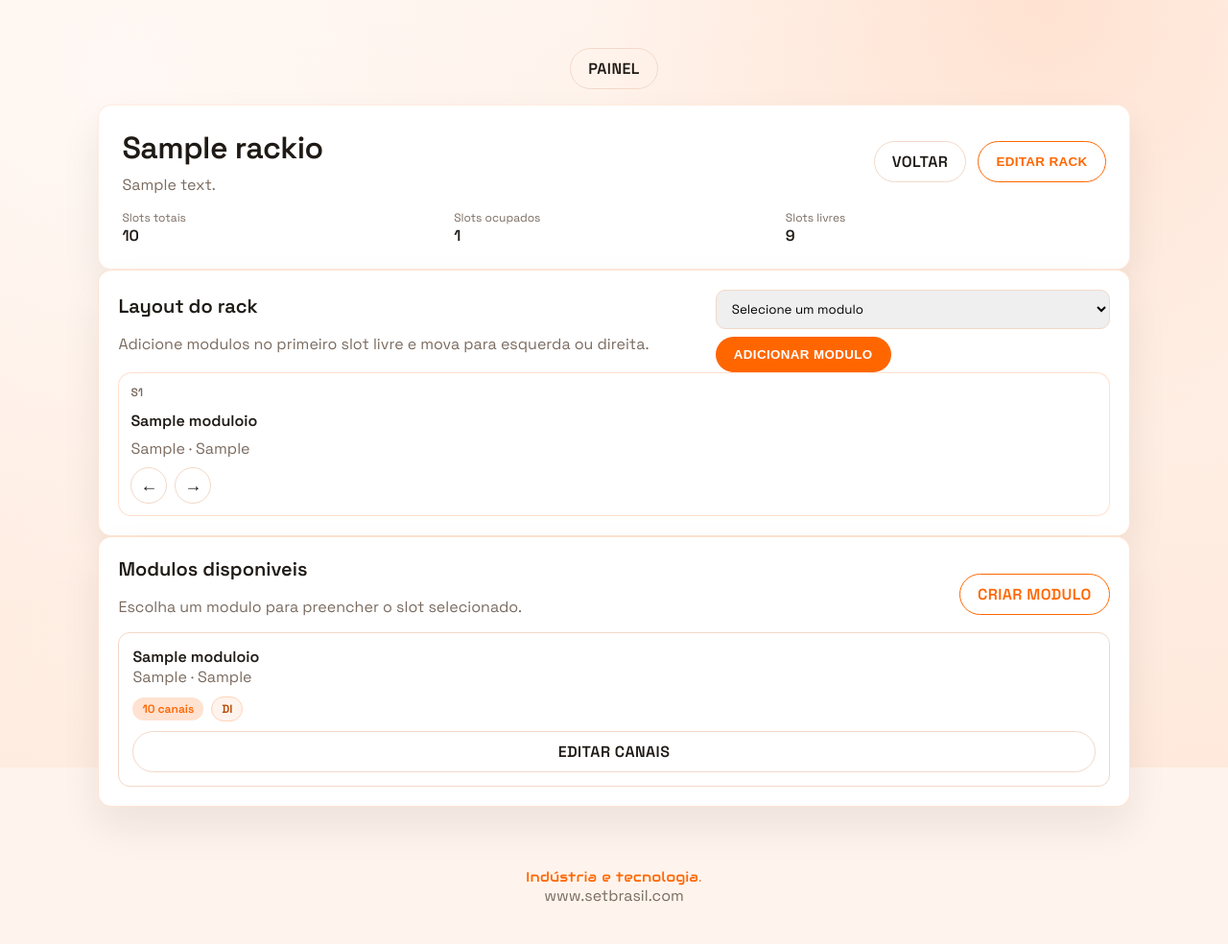
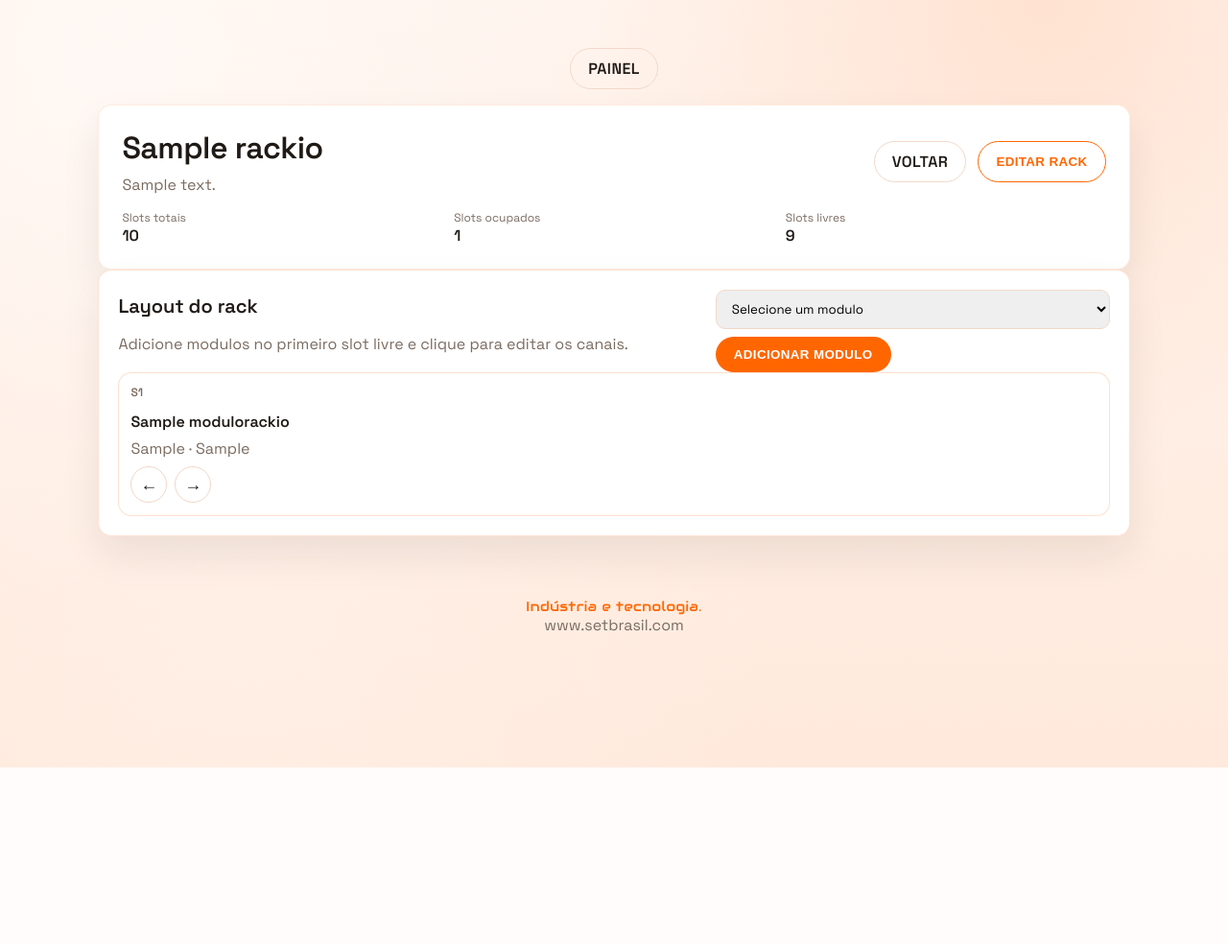
Before and after one commit to tallisonbarros/saas-set, a Django app: page /ios/racks/1/ in a window 1280 px wide. Shown: the whole page at 96% size. After the commit the page ends 800 px from the top, so only its background shows below. Run offline with Django 5.2, Linux system fonts and the light colour scheme; a user stored in the database is signed in; data comes from the database, SQL or seed files in the repository; tables that the repository leaves empty hold one stand-in row (values such as "Sample post").

Commit message:
Atualizacao50

```diff
--- a/core/models.py
+++ b/core/models.py
@@ -170,8 +170,21 @@ class ModuloIO(models.Model):
         return self.nome
 
 
-class CanalIO(models.Model):
-    modulo = models.ForeignKey(ModuloIO, on_delete=models.CASCADE, related_name="canais")
+class ModuloRackIO(models.Model):
+    rack = models.ForeignKey("RackIO", on_delete=models.CASCADE, related_name="modulos")
+    modulo_modelo = models.ForeignKey(ModuloIO, on_delete=models.PROTECT, related_name="instancias")
+    nome = models.CharField(max_length=120, blank=True)
+    criado_em = models.DateTimeField(auto_now_add=True)
+
+    class Meta:
+        ordering = ["id"]
+
+    def __str__(self):
+        return self.nome or self.modulo_modelo.nome
+
+
+class CanalRackIO(models.Model):
+    modulo = models.ForeignKey(ModuloRackIO, on_delete=models.CASCADE, related_name="canais")
     indice = models.PositiveSmallIntegerField()
     nome = models.CharField(max_length=120, blank=True)
     tipo = models.ForeignKey(TipoCanalIO, on_delete=models.PROTECT, related_name="canais")
@@ -179,11 +192,11 @@ class CanalIO(models.Model):
     class Meta:
         ordering = ["indice"]
         constraints = [
-            models.UniqueConstraint(fields=["modulo", "indice"], name="unique_modulo_canal_indice"),
+            models.UniqueConstraint(fields=["modulo", "indice"], name="unique_modulo_rack_canal_indice"),
         ]
 
     def __str__(self):
-        return f"{self.modulo.nome} - {self.indice}"
+        return f"{self.modulo} - {self.indice}"
 
 
 class RackIO(models.Model):
@@ -206,7 +219,7 @@ class RackSlotIO(models.Model):
     rack = models.ForeignKey(RackIO, on_delete=models.CASCADE, related_name="slots")
     posicao = models.PositiveSmallIntegerField()
     modulo = models.ForeignKey(
-        ModuloIO,
+        ModuloRackIO,
         on_delete=models.SET_NULL,
         null=True,
         blank=True,
--- a/core/static/core/styles.css
+++ b/core/static/core/styles.css
@@ -955,6 +955,17 @@ select {
   gap: 8px;
 }
 
+.slot-link {
+  display: grid;
+  gap: 6px;
+  text-decoration: none;
+  color: inherit;
+}
+
+.slot-link:hover .slot-title {
+  color: var(--accent);
+}
+
 .slot-title {
   font-weight: 600;
 }
--- a/core/templates/core/ios_rack_detail.html
+++ b/core/templates/core/ios_rack_detail.html
@@ -38,7 +38,7 @@
     <div class="io-card-head">
       <div>
         <h2 class="io-title">Layout do rack</h2>
-        <p class="muted">Adicione modulos no primeiro slot livre e mova para esquerda ou direita.</p>
+        <p class="muted">Adicione modulos no primeiro slot livre e clique para editar os canais.</p>
       </div>
       <form class="rack-add-form" method="post">
         {% csrf_token %}
@@ -58,8 +58,10 @@
           <div class="slot-label">S{{ slot.posicao }}</div>
           {% if slot.modulo %}
             <div class="slot-module">
-              <div class="slot-title">{{ slot.modulo.nome }}</div>
-              <div class="muted">{{ slot.modulo.marca }} · {{ slot.modulo.modelo }}</div>
+              <a class="slot-link" href="{% url 'ios_rack_modulo_detail' slot.modulo.id %}">
+                <div class="slot-title">{{ slot.modulo.nome|default:slot.modulo.modulo_modelo.nome }}</div>
+                <div class="muted">{{ slot.modulo.modulo_modelo.marca }} · {{ slot.modulo.modulo_modelo.modelo }}</div>
+              </a>
               <div class="slot-actions">
                 <form method="post">
                   {% csrf_token %}
@@ -86,30 +88,4 @@
     </div>
   </section>
 
-  <section class="io-card">
-    <div class="io-card-head">
-      <div>
-        <h2 class="io-title">Modulos disponiveis</h2>
-        <p class="muted">Escolha um modulo para preencher o slot selecionado.</p>
-      </div>
-      <a class="btn btn-outline" href="{% url 'ios_modulos' %}">Criar modulo</a>
-    </div>
-    <div class="module-list">
-      {% for module in modules %}
-        <article class="module-card compact">
-          <div>
-            <div class="module-title">{{ module.nome }}</div>
-            <div class="muted">{{ module.marca }} · {{ module.modelo }}</div>
-          </div>
-          <div class="module-meta">
-            <span class="slot-badge">{{ module.quantidade_canais }} canais</span>
-            <span class="module-pill">{{ module.tipo_base.nome }}</span>
-          </div>
-          <a class="btn btn-ghost" href="{% url 'ios_modulo_detail' module.id %}">Editar canais</a>
-        </article>
-      {% empty %}
-        <div class="muted">Nenhum modulo cadastrado para este cliente.</div>
-      {% endfor %}
-    </div>
-  </section>
 {% endblock %}
--- a/core/views.py
+++ b/core/views.py
@@ -13,13 +13,14 @@ from django.db.models import Case, Count, IntegerField, Q, Sum, Value, When
 
 from .forms import TipoPerfilCreateForm, UserCreateForm
 from .models import (
-    CanalIO,
+    CanalRackIO,
     CategoriaCompra,
     Caderno,
     CentroCusto,
     Cliente,
     Compra,
     ModuloIO,
+    ModuloRackIO,
     Proposta,
     StatusCompra,
     RackIO,
@@ -125,17 +126,12 @@ def ios_list(request):
 
     racks = RackIO.objects.all() if request.user.is_staff and not cliente else RackIO.objects.filter(cliente=cliente)
     racks = racks.annotate(ocupados=Count("slots", filter=Q(slots__modulo__isnull=False)))
-    modules = (
-        ModuloIO.objects.all() if request.user.is_staff and not cliente else ModuloIO.objects.filter(cliente=cliente)
-    )
-    modules = modules.select_related("tipo_base")
     channel_types = TipoCanalIO.objects.filter(ativo=True).order_by("nome")
     return render(
         request,
         "core/ios_list.html",
         {
             "racks": racks,
-            "modules": modules,
             "channel_types": channel_types,
             "can_manage": bool(cliente),
         },
@@ -152,10 +148,25 @@ def ios_rack_detail(request, pk):
         action = request.POST.get("action")
         if action == "add_first":
             module_id = request.POST.get("module_id")
-            module = get_object_or_404(ModuloIO, pk=module_id, cliente=rack.cliente)
+            module_modelo = get_object_or_404(ModuloIO, pk=module_id, cliente=rack.cliente)
             slot = RackSlotIO.objects.filter(rack=rack, modulo__isnull=True).order_by("posicao").first()
             if slot:
-                slot.modulo = module
+                modulo = ModuloRackIO.objects.create(
+                    rack=rack,
+                    modulo_modelo=module_modelo,
+                    nome=module_modelo.nome,
+                )
+                canais = [
+                    CanalRackIO(
+                        modulo=modulo,
+                        indice=index,
+                        nome=f"Canal {index:02d}",
+                        tipo=module_modelo.tipo_base,
+                    )
+                    for index in range(1, module_modelo.quantidade_canais + 1)
+                ]
+                CanalRackIO.objects.bulk_create(canais)
+                slot.modulo = modulo
                 slot.save(update_fields=["modulo"])
             return redirect("ios_rack_detail", pk=rack.pk)
         if action in ["move_left", "move_right"]:
@@ -169,7 +180,7 @@ def ios_rack_detail(request, pk):
                 neighbor.save(update_fields=["modulo"])
             return redirect("ios_rack_detail", pk=rack.pk)
 
-    slots = rack.slots.select_related("modulo").order_by("posicao")
+    slots = rack.slots.select_related("modulo", "modulo__modulo_modelo").order_by("posicao")
     modules = ModuloIO.objects.filter(cliente=rack.cliente).select_related("tipo_base").order_by("nome")
     ocupados = rack.slots.filter(modulo__isnull=False).count()
     slots_livres = max(rack.slots_total - ocupados, 0)
@@ -217,11 +228,6 @@ def ios_modulos(request):
                     quantidade_canais=quantidade_canais,
                     tipo_base=tipo_base,
                 )
-                canais = [
-                    CanalIO(modulo=modulo, indice=index, nome=f"Canal {index:02d}", tipo=tipo_base)
-                    for index in range(1, quantidade_canais + 1)
-                ]
-                CanalIO.objects.bulk_create(canais)
             return redirect("ios_modulos")
 
     modules = (
@@ -241,11 +247,16 @@ def ios_modulos(request):
 
 
 @login_required
-def ios_modulo_detail(request, pk):
+def ios_rack_modulo_detail(request, pk):
     cliente = _get_cliente(request.user)
     if not cliente and not request.user.is_staff:
         return HttpResponseForbidden("Sem cadastro de cliente.")
-    module = get_object_or_404(ModuloIO, pk=pk, cliente=cliente) if cliente else get_object_or_404(ModuloIO, pk=pk)
+    module_qs = ModuloRackIO.objects.select_related("modulo_modelo", "rack")
+    module = (
+        get_object_or_404(module_qs, pk=pk, rack__cliente=cliente)
+        if cliente
+        else get_object_or_404(module_qs, pk=pk)
+    )
     if request.method == "POST":
         action = request.POST.get("action")
         if action == "update_channels":
@@ -258,7 +269,7 @@ def ios_modulo_detail(request, pk):
                 if tipo_id:
                     channel.tipo_id = tipo_id
                 channel.save(update_fields=["nome", "tipo_id"])
-            return redirect("ios_modulo_detail", pk=module.pk)
+            return redirect("ios_rack_modulo_detail", pk=module.pk)
     channels = module.canais.select_related("tipo").order_by("indice")
     channel_types = TipoCanalIO.objects.filter(ativo=True).order_by("nome")
     return render(
@@ -268,6 +279,7 @@ def ios_modulo_detail(request, pk):
             "module": module,
             "channels": channels,
             "channel_types": channel_types,
+            "rack": module.rack,
         },
     )
 
--- a/saasset/urls.py
+++ b/saasset/urls.py
@@ -43,7 +43,7 @@ urlpatterns = [
     path('ios/', views.ios_list, name="ios_list"),
     path('ios/racks/<int:pk>/', views.ios_rack_detail, name="ios_rack_detail"),
     path('ios/modulos/', views.ios_modulos, name="ios_modulos"),
-    path('ios/modulos/<int:pk>/', views.ios_modulo_detail, name="ios_modulo_detail"),
+    path('ios/racks/modulos/<int:pk>/', views.ios_rack_modulo_detail, name="ios_rack_modulo_detail"),
 ]
 
 if settings.DEBUG:
```
Also changed, not shown: core/templates/core/ios_list.html (+0 -27 lines), core/templates/core/ios_modulo_detail.html (+9 -5 lines), core/templates/core/ios_modulos.html (+2 -5 lines), core/migrations/0015_io_rack_instances.py (added).
